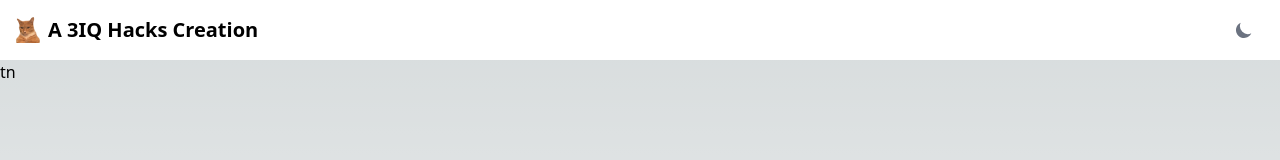
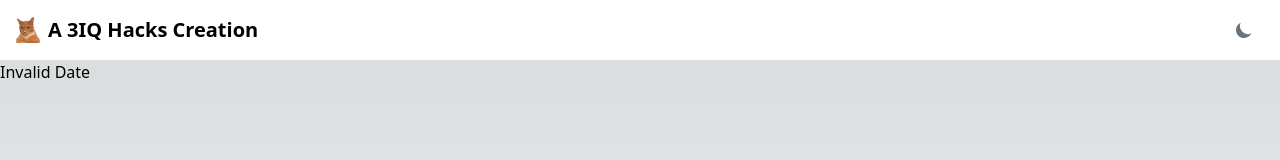
Before and after one commit to 3iq-hacks/the-conversationalist, a Next.js app: page /chats/1 in a window 1280 px wide. Shown: the top 160 px of the page. Built offline with nearby package versions, Linux system fonts and the light colour scheme; no server answers; the database is empty.

Commit message:
shows bubbles

```diff
--- a/components/Messages.tsx
+++ b/components/Messages.tsx
@@ -1,42 +1,74 @@
-'use client'
-
 import { database } from '@/lib/firebase/config';
 import { collection, Timestamp, query, onSnapshot, getDocs } from 'firebase/firestore';
 
-import { useState } from 'react';
-import TextBubble from '@/components/TextBubble'
+import { useState, useEffect } from 'react';
+import TextBubble, {Props as TextBubbleProps } from '@/components/TextBubble'
 
 var messages: any[];
+
+// useEffect(() => {
+//   unsubscribe();
+// })
 
 export default function Component({ params }: { params: { id: string } }) {
   const dbInstance = collection(database, 'chats/' + params.id + '/messages');
 
-  const [data, setData] = useState([] as any[]);
+  //const [data, setData] = useState([] as any[]);
 
   //getDocs(q).then((docs) => {
-  const unsubscribe = onSnapshot(dbInstance, () => {
-    //setData([])
-    console.log('meme')
-    const q = query(dbInstance)
-    //snapshot.docChanges().forEach((change) => {
-        getDocs(q).then((docs) => {
-        console.log('happyno')
-        docs.forEach((doc) => {
-        //if(change.type === "added" || change.type === "modified") {
-            console.log(doc.id, " => ", doc.data());
-            console.log('happy')
-            data.push(<TextBubble author={doc.data().textAuthor} description={doc.data().textContent} time={doc.data().textTime} />)
-            //setData(messages)
-            //console.log(messages.length)
-    })
-  })},
+  // const unsubscribe = onSnapshot(dbInstance, async () => {
+  //   //setData([])
+  //   console.log('meme')
+  //   const q = query(dbInstance)
+  //   //snapshot.docChanges().forEach((change) => {
+  //       await getDocs(q).then((docs) => {
+  //       console.log('happyno')
+  //       docs.forEach((doc) => {
+  //       //if(change.type === "added" || change.type === "modified") {
+  //           console.log(doc.id, " => ", doc.data());
+  //           console.log('happy')
+  //           data.push(<TextBubble author={doc.data().textAuthor} description={doc.data().textContent} time={doc.data().textTime} />)
+  //           //setData(messages)
+  //           //console.log(messages.length)
+  //           //unsubscribe()
+  //   })
+  // })},
 
-  (error) => {
-    console.log(error)
+  // (error) => {
+  //   console.log(error)
+  // });
+
+  const [notesArray, setNotesArray] = useState<TextBubbleProps[]>([]);
+
+  const getNotes = () => {
+         getDocs(dbInstance)
+             .then((data: any) => {
+
+                //  setNotesArray(data.docs.map((item: any) => {
+                //   console.log(item.data())
+                //  })
+                const newElem: TextBubbleProps = {author: data.textAuthor, description: data.textContent, time: data.textTime};
+                setNotesArray([...notesArray, newElem])
+
+
+                     //return { ...item.data(), id: item.id }
+             });
+             }
+
+
+  console.log('hello')
+
+
+  useEffect(() => {
+    const interval = setInterval(() => {
+      getNotes();
+    }, 5000);
+    return () => clearInterval(interval);
   });
 
 
-  unsubscribe();
+  //unsubscribe();
 
-  return <div>{data}tn</div>
+  //return <div>{data}tn</div>
+  return <p>{notesArray.map((obj, i) => <TextBubble key={i} {...obj} />)}</p>
 }
--- a/components/TextBubble.tsx
+++ b/components/TextBubble.tsx
@@ -1,16 +1,21 @@
 import { Timestamp } from "firebase/firestore";
 import { Button } from "flowbite-react";
 
-interface Props {
+export interface Props {
    author: string
    description: string
    time: Timestamp
 }
 
+function datify (time: any) {
+   const date = new Date(time * 1000)
+   return date.toLocaleTimeString()
+}
+
 export default function Component(props: Props) {
   return (
    <div>
-    <p>{props.time.seconds}</p>
+    <p>{datify(props.time)}</p>
     <p>{props.author}</p>
     <p>{props.description}</p>
    </div>
```
